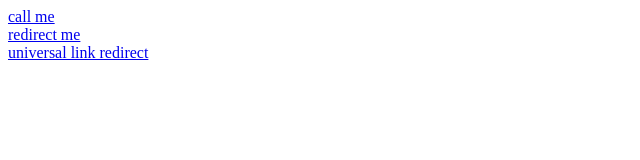
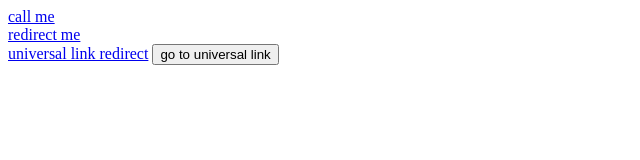
Before and after one commit to steveyangmoto/htmltest, a plain HTML site: page index.html in a window 1280 px wide. Shown: the whole page, without its empty margins (0-640 px from the left). Drawn offline with Linux system fonts and the light colour scheme.

Commit message:
Update index.html

```diff
--- a/index.html
+++ b/index.html
@@ -1,7 +1,14 @@
 <html>
+  <script>
+    function redirectToPage(){
+      window.location.href="https://m-standout.tmbc.com/authorize?token=universal";
+    }
+  </script>
   <body>
     <a href='tel:(862) 237-5270'>call me</a><br>
     <a href='standout://login?token=hello'>redirect me</a><br>
     <a href='https://m-standout.tmbc.com/authorize?token=hello'>universal link redirect</a>
+    <button onclick="redirectToPage()"> go to universal link</button>
+
   </body>
 </html>
```
